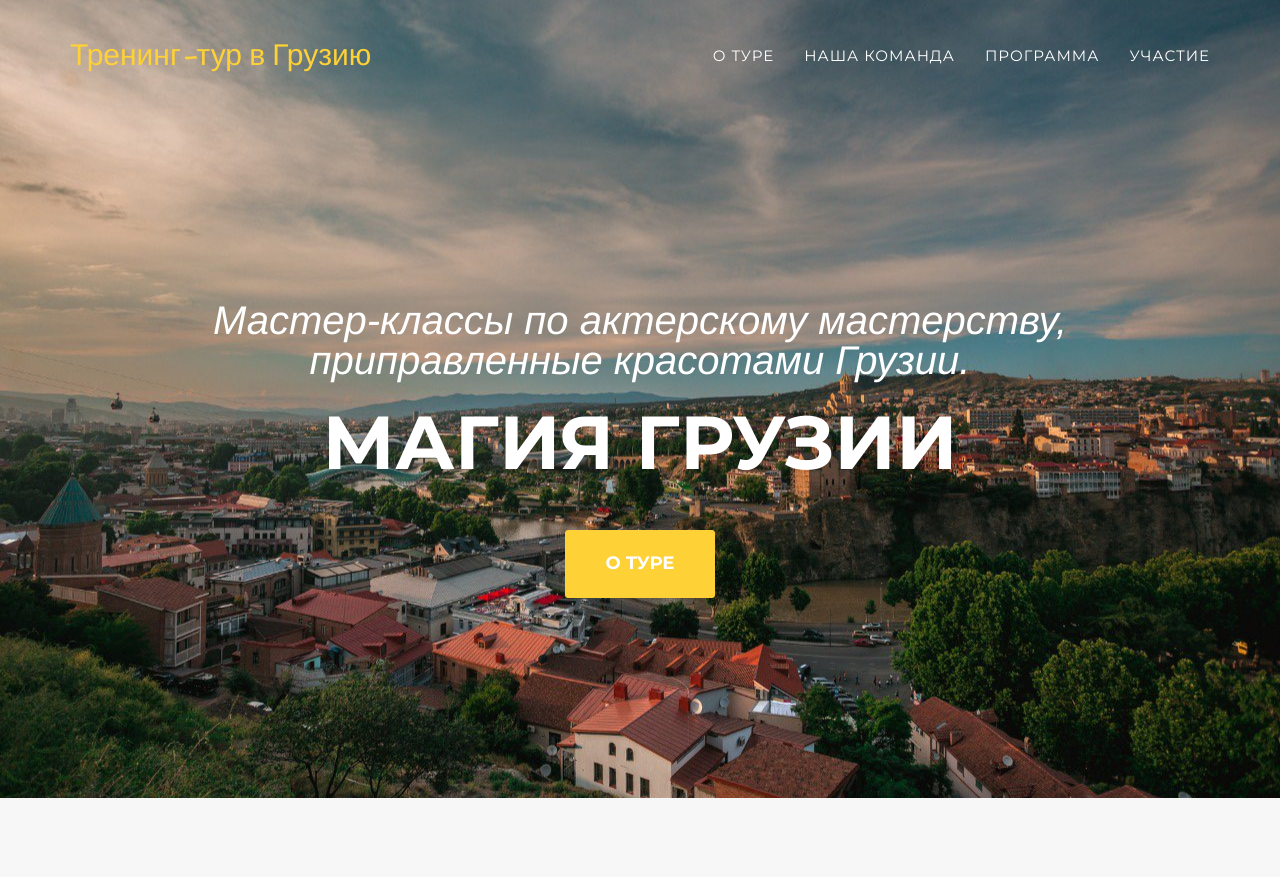
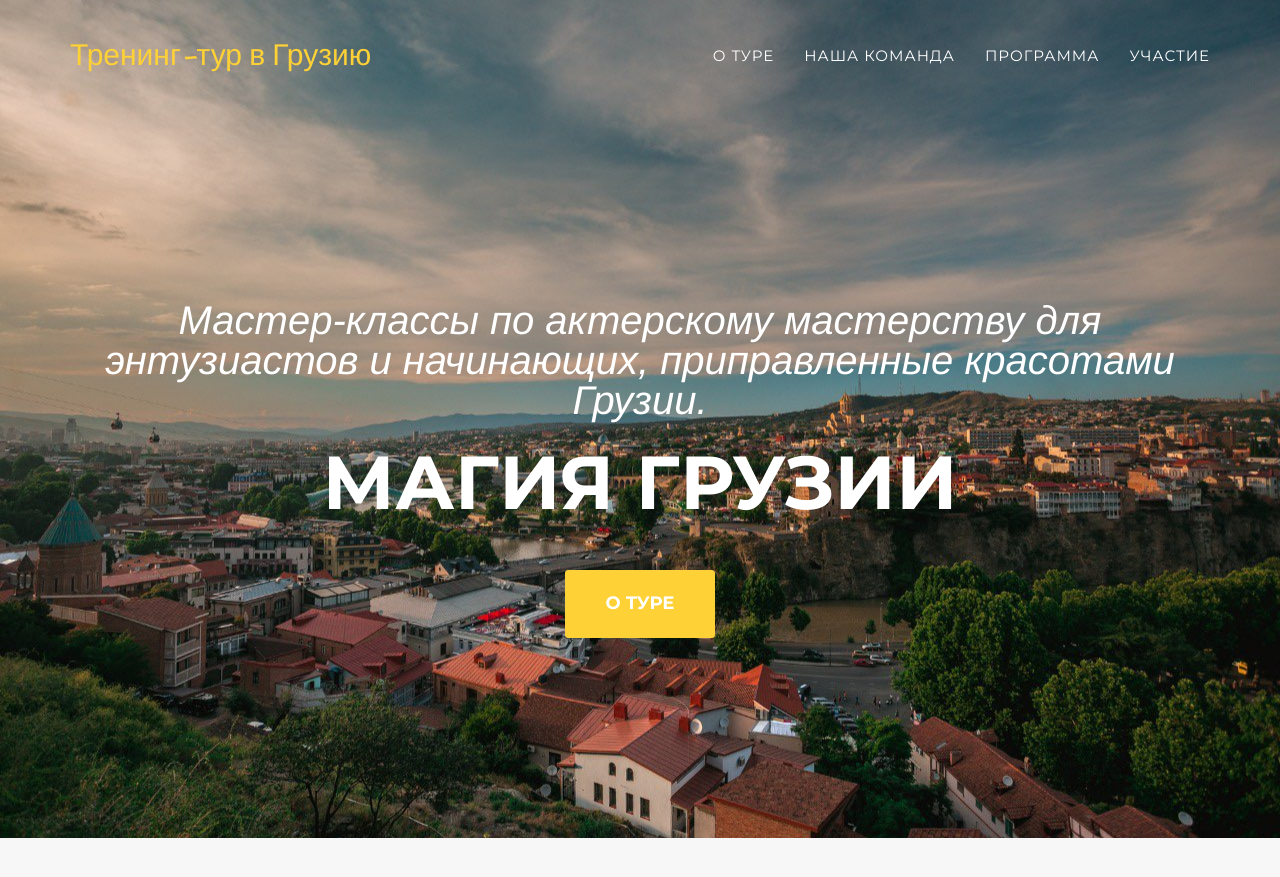
Before and after one commit to show-academy/creativetrours, a Jekyll site: the page built from index.html, in a window 1280 px wide and 900 px high. Shown: the top 877 px of the window. Built offline with Jekyll 4.4.1, drawn with Linux system fonts in a browser that asks for light colours; some web fonts are replaced.

Commit message:
description description updated

```diff
--- a/_config.yml
+++ b/_config.yml
@@ -5,7 +5,7 @@ baseurl:
 brand: "Тренинг-тур в Грузию"
 title: "Тренинг-тур в Грузию 23-30 мая"
 email: teatral.tallinn@gmail.com
-description: "Мастер-классы по актерскому мастерству, приправленные красотами Грузии."
+description: "Мастер-классы по актерскому мастерству для энтузиастов и начинающих, приправленные красотами Грузии."
 thumbnail: "/img/site-thumbnail.png"
 
 google_tag: UA-124908281-3
--- a/_includes/header.html
+++ b/_includes/header.html
@@ -41,7 +41,7 @@
     <header>
         <div class="container">
             <div class="intro-text">
-                <div class="intro-lead-in">Мастер-классы по актерскому мастерству, приправленные красотами Грузии.</div>
+                <div class="intro-lead-in">Мастер-классы по актерскому мастерству для энтузиастов и начинающих, приправленные красотами Грузии.</div>
                 <div class="intro-heading">МАГИЯ ГРУЗИИ</div>
                 <a href="#services" class="page-scroll btn btn-xl">О туре</a>
             </div>
```
